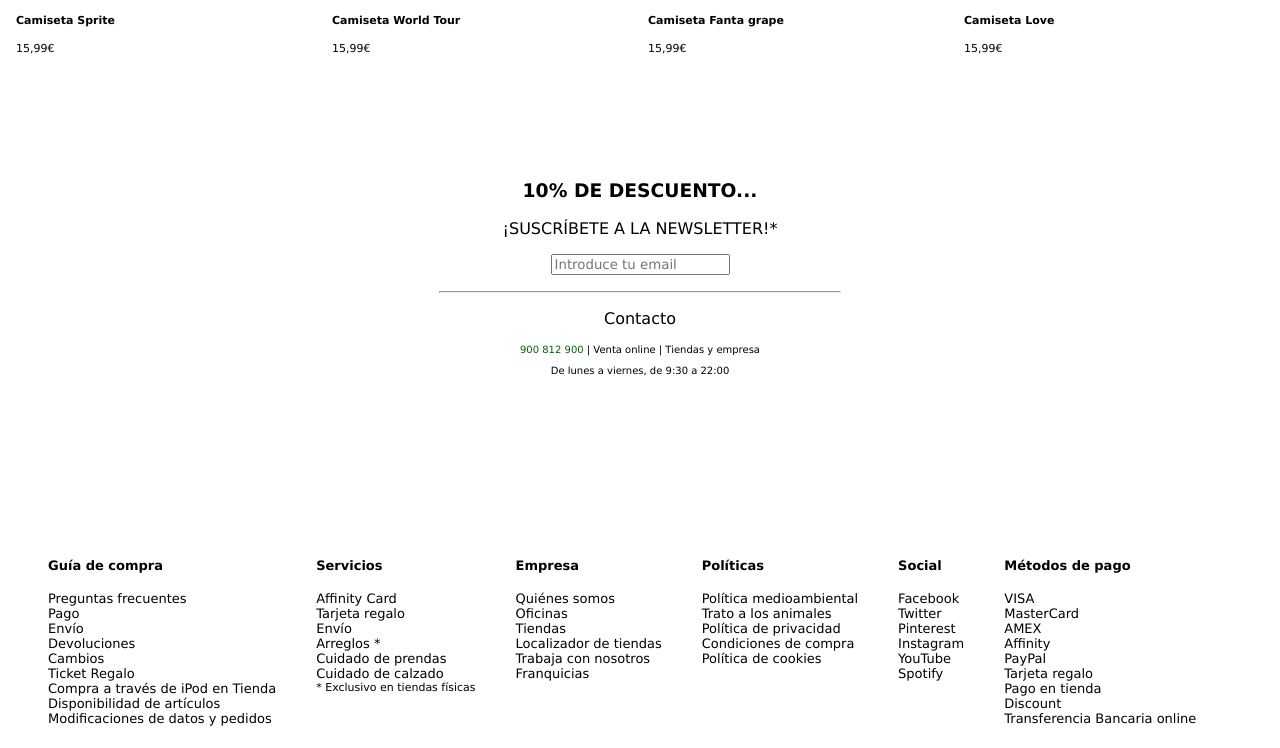
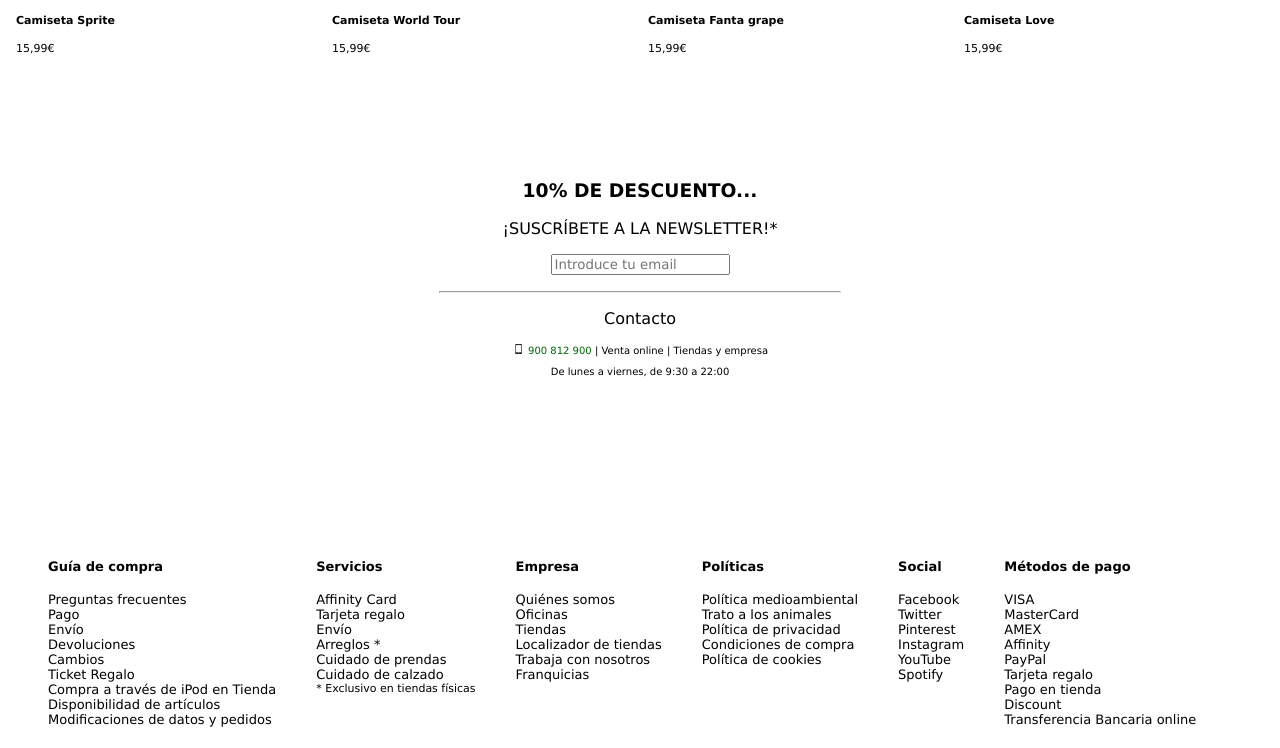
Before and after one commit to IciarCas/Mi_tienda, a plain HTML site: page index.html in a window 1280 px wide. Shown: the part 1864-2612 px from the top of the page. Drawn offline with Linux system fonts and the light colour scheme.

Commit message:
segunda version

```diff
--- a/index.html
+++ b/index.html
@@ -123,7 +123,7 @@
     <p class="email"> <label for="email"> <input type="text" name="name" id="email" placeholder="Introduce tu email"> </label></p>
     <hr class="line">
     <p>Contacto</p>
-    <p class="number"><span style="color: darkgreen;">900 812 900</span> | Venta online | Tiendas y empresa</p>
+    <p class="number"><img src="./images/phone1.png" class="phone"> <span style="color: darkgreen;">900 812 900</span> | Venta online | Tiendas y empresa</p>
     <p class="schedule">De lunes a viernes, de 9:30 a 22:00</p>
 
 </div>
--- a/styles.css
+++ b/styles.css
@@ -20,6 +20,10 @@
   width: 300px;
   height: 380px;
 }
+.imagen:hover{
+  width: 310px;
+  height: 390px;
+}
 .tarjeta {
   font-size: 11px;
 }
@@ -38,6 +42,10 @@
 }
 input {
   outline: none;
+}
+.phone{
+  width: 13px;
+  height: 10px;
 }
 .further {
   display: flex;
```
Also changed, not shown: images/phone1.png (added).
